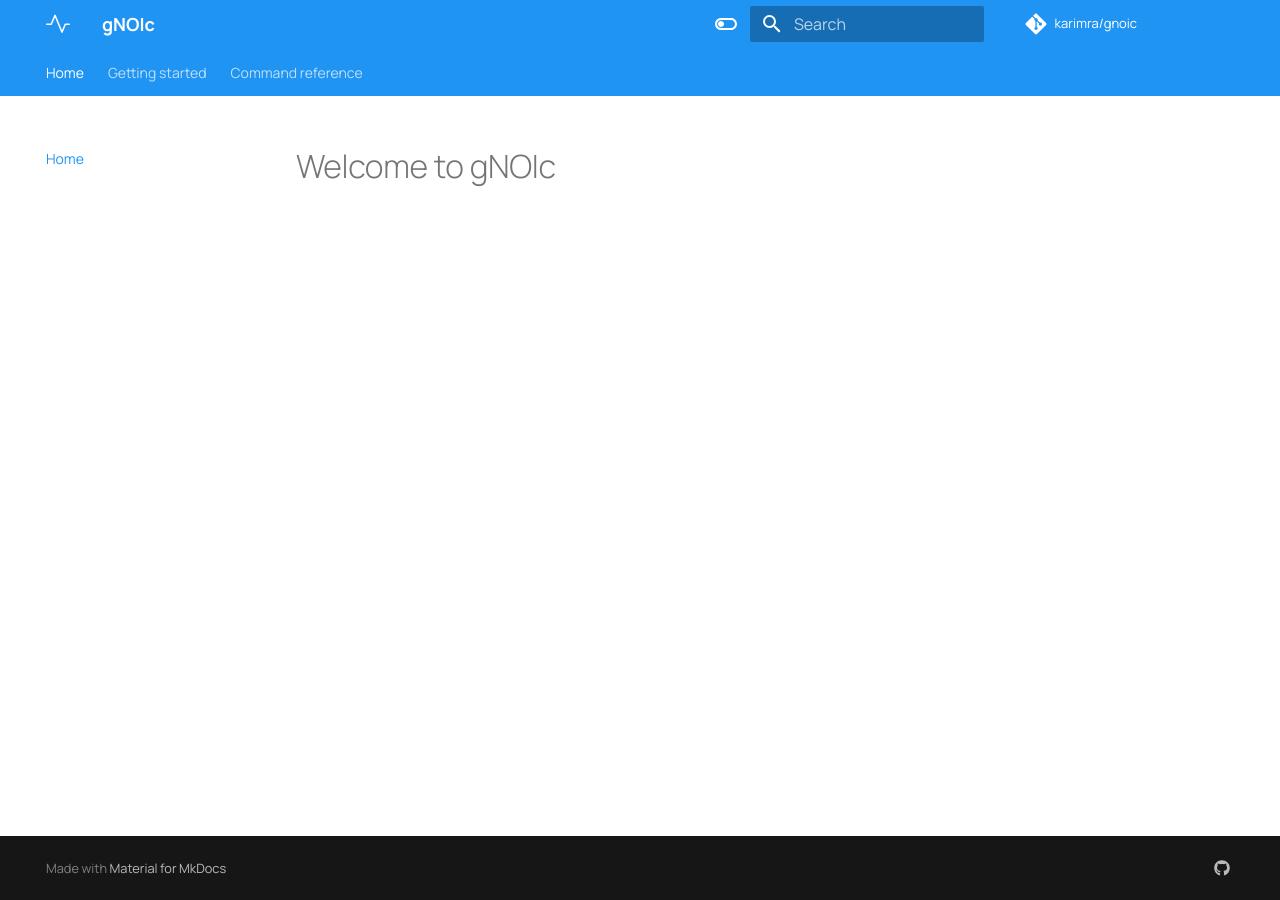
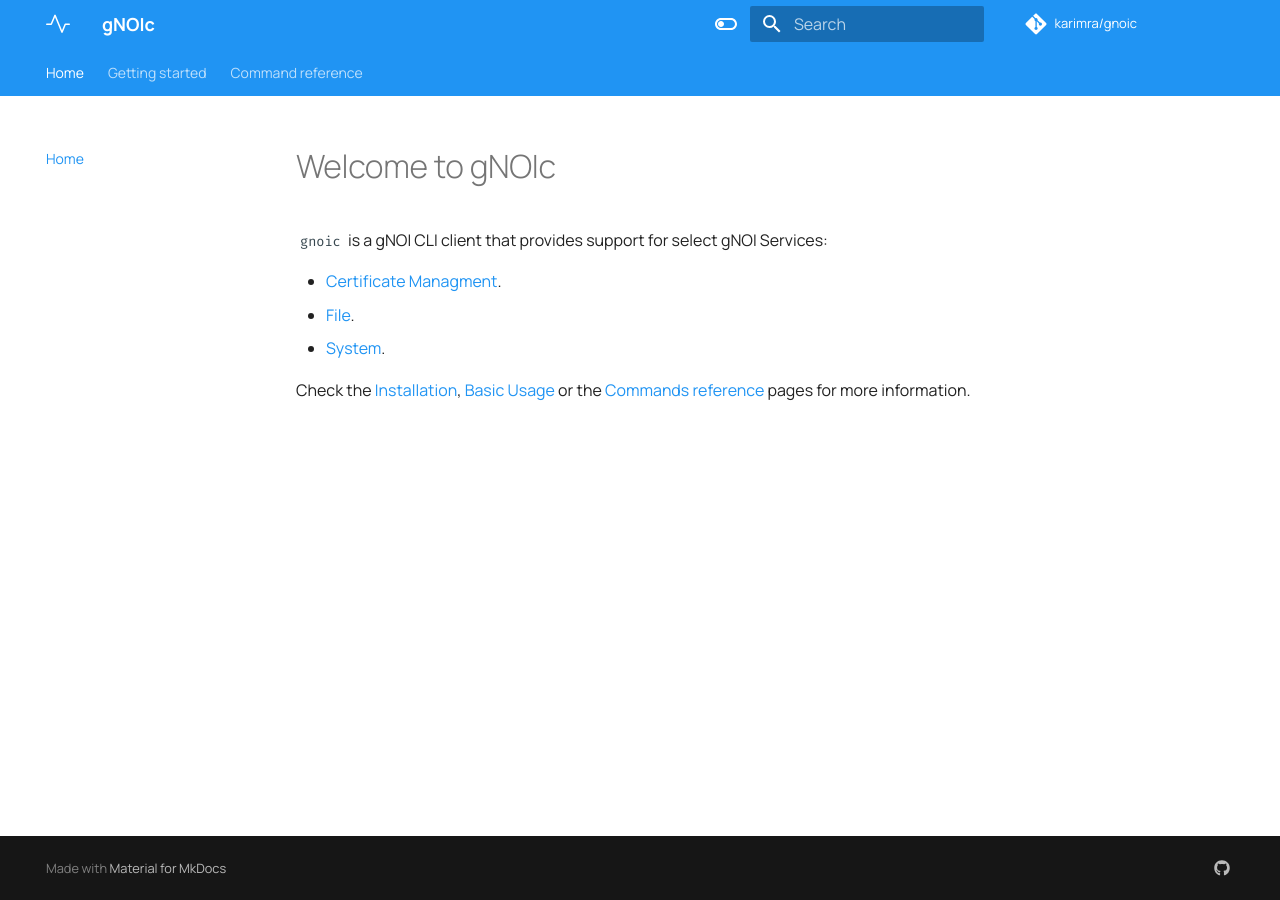
Before and after one commit to karimra/gnoic, an MkDocs documentation site: the page built from docs/index.md, in a window 1280 px wide. Built offline with MkDocs 1.6.1 and Material for MkDocs 9.7.7, drawn with Linux system fonts in a browser that asks for light colours; comment, search, counter and statistics services are not loaded.

Commit message:
add index page

```diff
--- a/docs/index.md
+++ b/docs/index.md
@@ -1 +1,9 @@
 # Welcome to gNOIc
+
+`gnoic` is a gNOI CLI client that provides support for select gNOI Services:
+
+- [Certificate Managment](https://github.com/openconfig/gnoi/blob/master/cert/cert.proto).
+- [File](https://github.com/openconfig/gnoi/blob/master/file/file.proto).
+- [System](https://github.com/openconfig/gnoi/blob/master/system/system.proto).
+
+Check the [Installation](install.md), [Basic Usage](basic_usage.md) or the [Commands reference](command_reference/cert/can-generate-csr.md) pages for more information.
```
